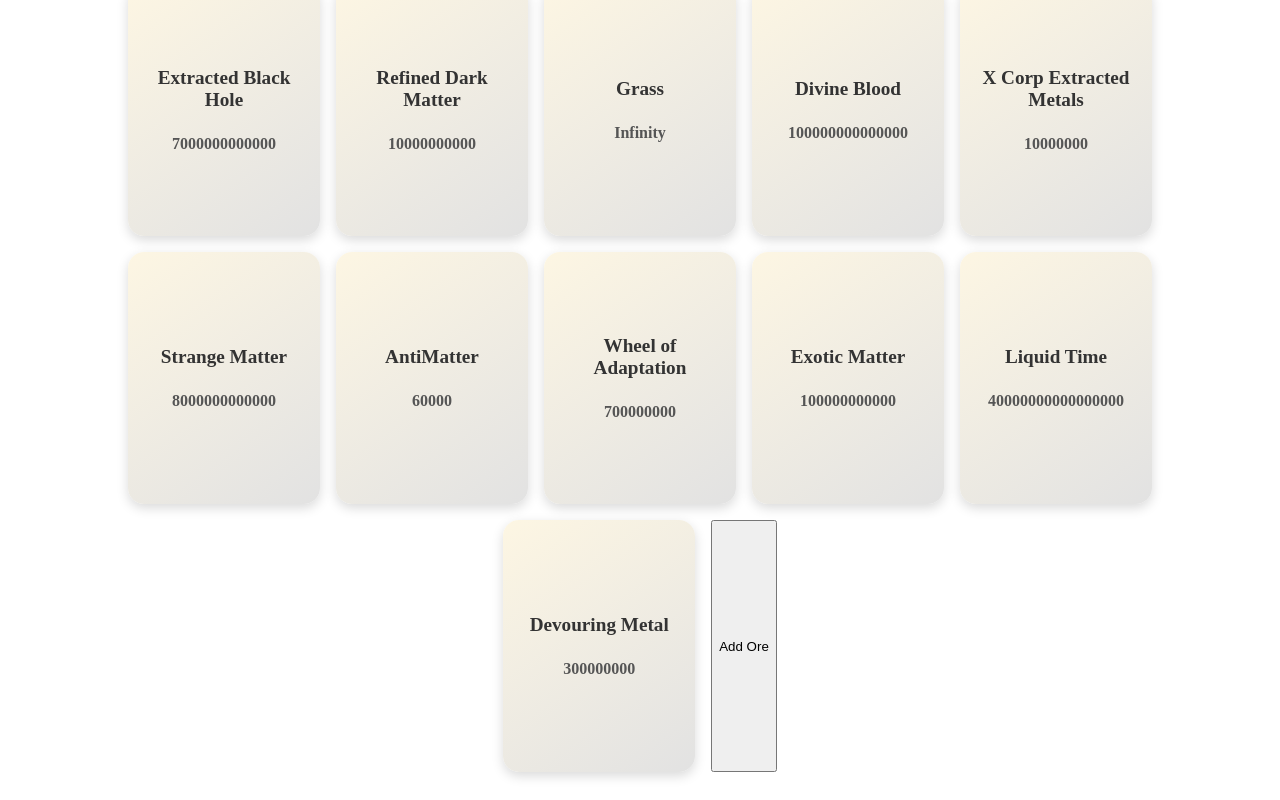
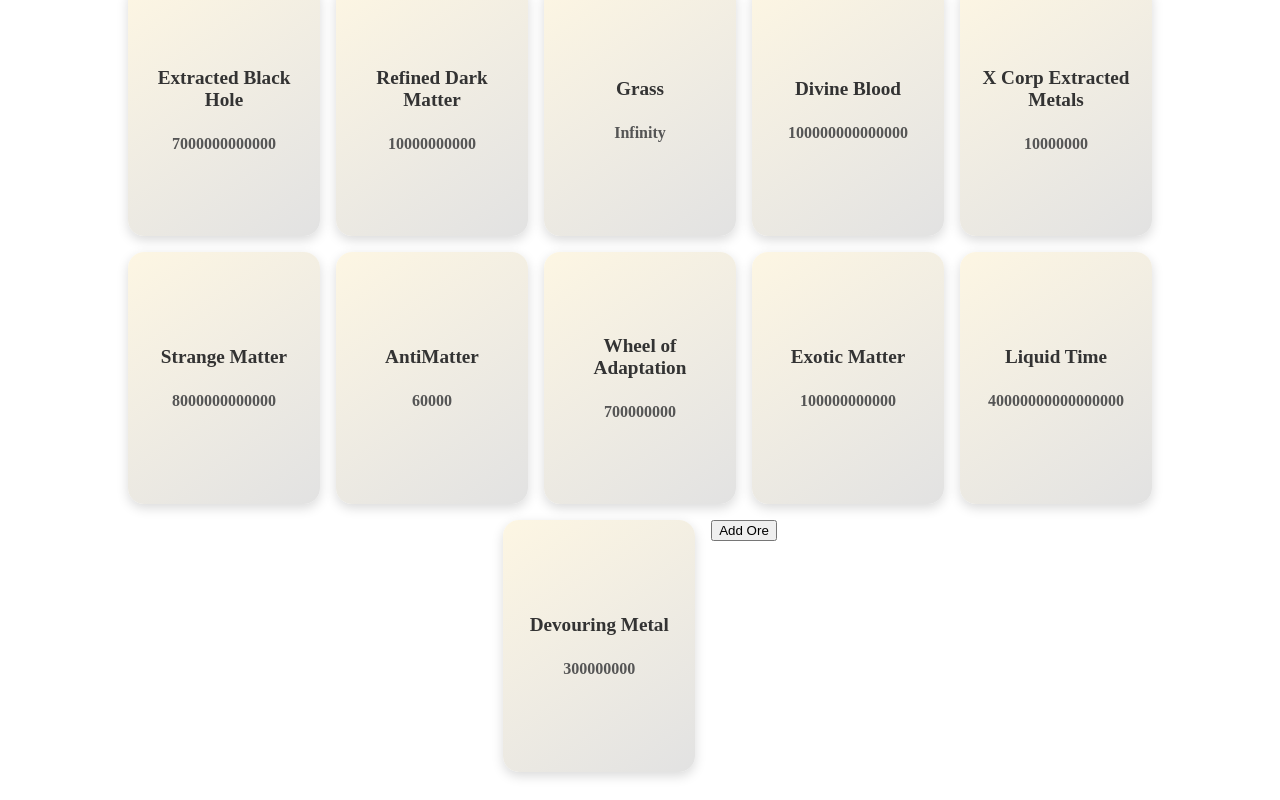
Before and after one commit to staten-island-tech/vue-reactivity-project-TheCoder122, a Vue app in the folder app3/: page / in a window 1280 px wide. Shown: the part 848-1648 px from the top of the page. Built offline with nearby package versions, Linux system fonts and the light colour scheme.

Commit message:
Working on adding "toppings" next

```diff
--- a/app3/src/views/forge.vue
+++ b/app3/src/views/forge.vue
@@ -2,7 +2,7 @@
   <div>
     <div class="container">
       <OreCard v-for="ore in ores" :key="ore.name" :ore="ore" />
-      <button @click="addOre">Add Ore</button>
+      <div class="add-ore-button"><button @click="addOre">Add Ore</button></div>
     </div>
   </div>
 </template>
```
Also changed, not shown: app3/public/LiquidTime.png (added), app3/public/devouringmetal.png (added).
